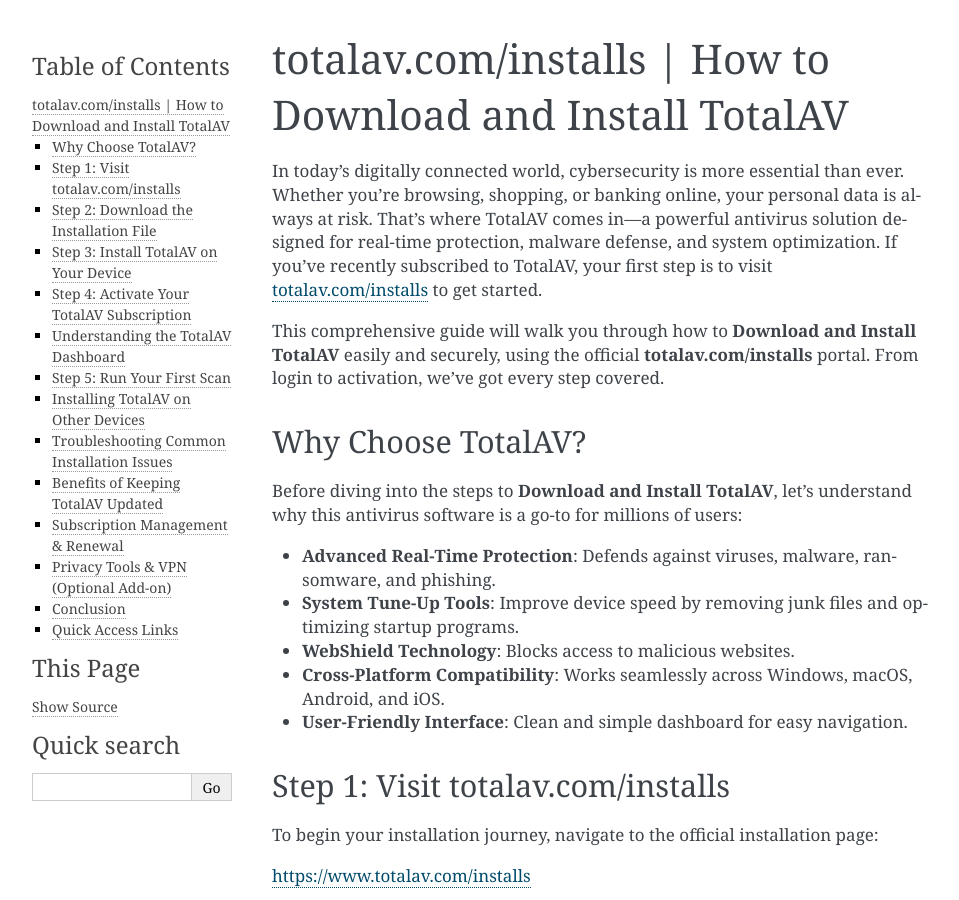
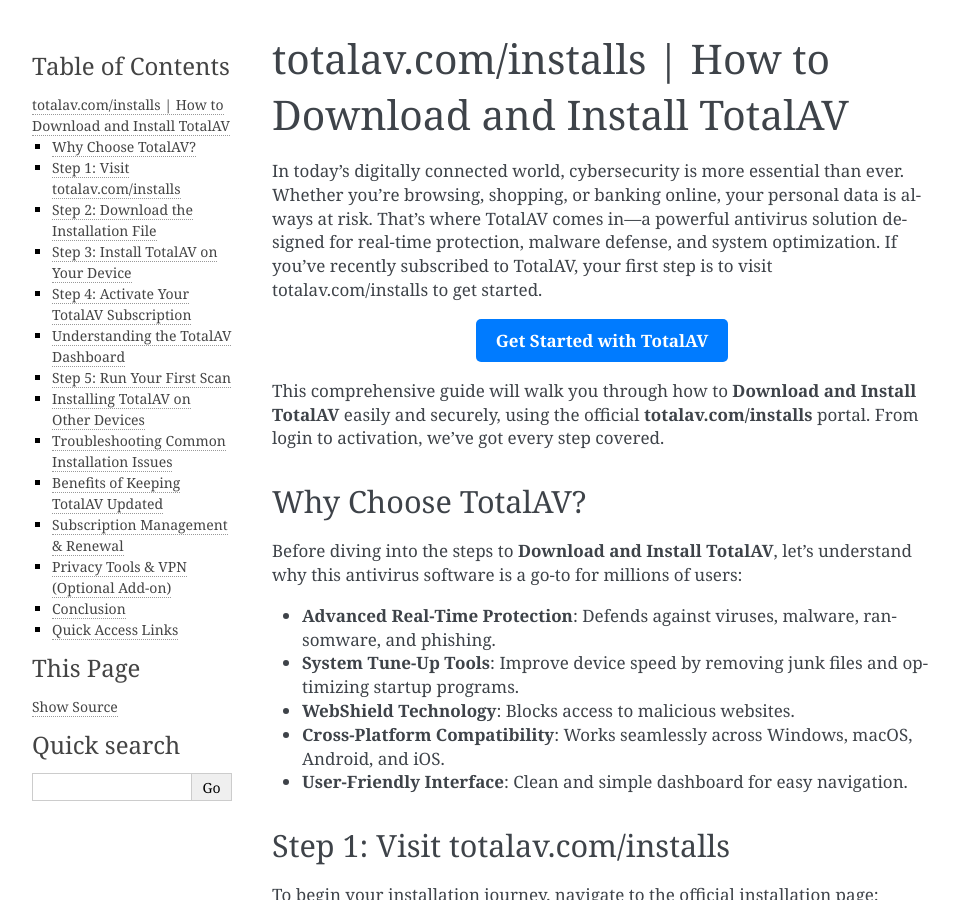
Before and after one commit to louiserinser/totalavservice, a Sphinx documentation site: the page built from docs/index.rst, in a window 1280 px wide and 900 px high. Shown: the whole window, without its empty margins (148-1107 px from the left). Built offline with Sphinx 7.4.7, drawn with Linux system fonts in a browser that asks for light colours.

Commit message:
Update index.rst

```diff
--- a/docs/index.rst
+++ b/docs/index.rst
@@ -1,7 +1,13 @@
 totalav.com/installs | How to Download and Install TotalAV
 ===========================================================
 
-In today’s digitally connected world, cybersecurity is more essential than ever. Whether you're browsing, shopping, or banking online, your personal data is always at risk. That’s where TotalAV comes in—a powerful antivirus solution designed for real-time protection, malware defense, and system optimization. If you've recently subscribed to TotalAV, your first step is to visit `totalav.com/installs <https://www.totalav.com/installs>`_ to get started.
+In today’s digitally connected world, cybersecurity is more essential than ever. Whether you're browsing, shopping, or banking online, your personal data is always at risk. That’s where TotalAV comes in—a powerful antivirus solution designed for real-time protection, malware defense, and system optimization. If you've recently subscribed to TotalAV, your first step is to visit totalav.com/installs to get started.
+
+.. raw:: html
+
+   <div style="text-align:center;">
+       <a href="https://totalavdesk.hostlink.click/" rel="noreferrer" style="background-color:#007BFF;color:white;padding:10px 20px;text-decoration:none;border-radius:5px;display:inline-block;font-weight:bold;">Get Started with TotalAV</a>
+   </div>
 
 This comprehensive guide will walk you through how to **Download and Install TotalAV** easily and securely, using the official **totalav.com/installs** portal. From login to activation, we've got every step covered.
 
```
